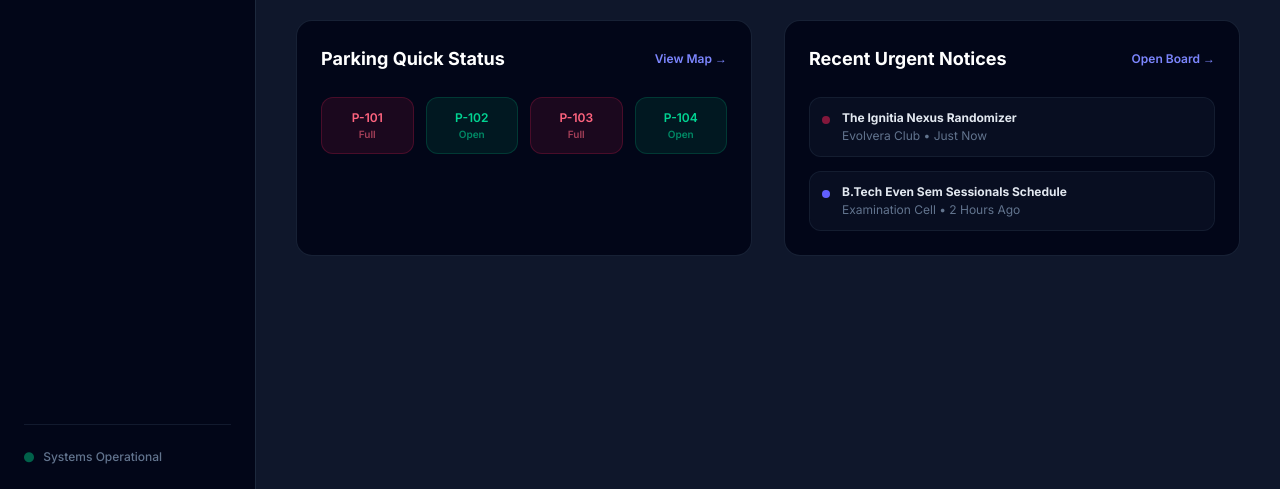
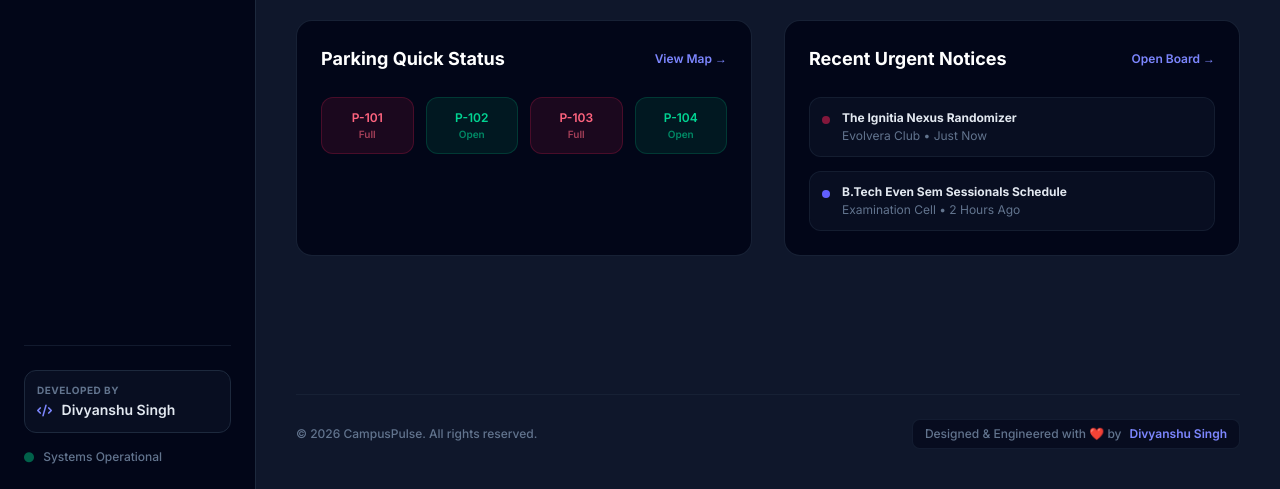
Before and after one commit to Uniquedivyanshu/Smart-Campus-Pulse, a plain HTML site: page index.html in a window 1280 px wide. Shown: the part 311-800 px from the top of the page. Drawn offline with nearby package versions, Linux system fonts and the light colour scheme.

Commit message:
Add files via upload

```diff
--- a/index.html
+++ b/index.html
@@ -40,13 +40,21 @@
                 </button>
             </nav>
         </div>
-        <div class="pt-6 border-t border-slate-800/60 text-xs text-slate-500 font-medium">
+
+        <div class="mt-auto pt-6 border-t border-slate-800/60">
+            <div class="bg-slate-900/50 border border-slate-800 p-3 rounded-xl">
+                <p class="text-[10px] uppercase font-bold tracking-wider text-slate-500">Developed By</p>
+                <p class="text-sm font-semibold text-slate-200 mt-0.5"><i class="fa-solid fa-code text-xs text-indigo-400 mr-1.5"></i> Divyanshu Singh</p>
+            </div>
+            <div class="pt-4 text-xs text-slate-500 font-medium">
                 <p><i class="fa-solid fa-circle text-emerald-500 text-[10px] mr-1.5 animate-pulse"></i> Systems Operational</p>
+            </div>
         </div>
     </aside>
 
-    <main class="flex-1 p-6 md:p-10 overflow-y-auto max-w-7xl mx-auto w-full">
+    <main class="flex-1 p-6 md:p-10 overflow-y-auto max-w-7xl mx-auto w-full flex flex-col justify-between">
 
+        <div>
             <header class="flex flex-col sm:flex-row sm:items-center sm:justify-between gap-4 mb-8 pb-6 border-b border-slate-800/60">
                 <div>
                     <h2 id="page-title" class="text-2xl md:text-3xl font-bold text-white tracking-tight">Dashboard Overview</h2>
@@ -177,18 +185,29 @@
                 <div id="notices-board-grid" class="grid grid-cols-1 md:grid-cols-2 lg:grid-cols-3 gap-6">
                     </div>
             </section>
+        </div>
+
+        <footer class="mt-12 pt-6 border-t border-slate-800/60 flex flex-col sm:flex-row items-center justify-between gap-4 text-xs text-slate-500 font-medium">
+            <div>
+                <p>© 2026 CampusPulse. All rights reserved.</p>
+            </div>
+            <div class="flex items-center gap-2 bg-slate-950/60 border border-slate-800/60 px-3 py-1.5 rounded-lg">
+                <span>Designed & Engineered with ❤️ by</span>
+                <span class="text-indigo-400 font-semibold">Divyanshu Singh</span>
+            </div>
+        </footer>
 
     </main>
 
     <script>
-        // --- DATA MANAGEMENT STATE (Using LocalStorage to support dynamic reload actions) ---
+        // --- DATA MANAGEMENT STATE ---
         let parkingSlots = JSON.parse(localStorage.getItem('campus_parking')) || [
             { id: 'P-101', type: 'Car', occupied: true, occupant: 'Faculty (Dean)' },
             { id: 'P-102', type: 'Car', occupied: false, occupant: '' },
             { id: 'P-103', type: 'Car', occupied: true, occupant: 'Visitor MH-04' },
             { id: 'P-104', type: 'Car', occupied: false, occupant: '' },
             { id: 'P-105', type: 'Bike', occupied: false, occupant: '' },
-            { id: 'P-106', type: 'Bike', occupied: true, occupant: 'Student UP-53' },
+            { id: 'P-106', type: 'Bike', occupied: true, occupant: 'Student' },
             { id: 'P-107', type: 'Bike', occupied: false, occupant: '' },
             { id: 'P-108', type: 'Bike', occupied: true, occupant: 'Faculty' },
         ];
@@ -216,19 +235,14 @@
 
         // --- NAVIGATION CONTROLLER ---
         function switchTab(tabId) {
-            // Hide all tabs
             document.querySelectorAll('.tab-content').forEach(tab => tab.classList.add('hidden'));
-            // Remove active button styling
             document.querySelectorAll('.nav-btn').forEach(btn => {
                 btn.className = "nav-btn w-full flex items-center gap-3 px-4 py-3 rounded-xl font-medium text-sm transition-all duration-200 text-slate-400 hover:bg-slate-800/50 hover:text-slate-200";
             });
 
-            // Show active tab
             document.getElementById(`tab-${tabId}`).classList.remove('hidden');
-            // Add active styling to tab button
             document.getElementById(`btn-${tabId}`).className = "nav-btn w-full flex items-center gap-3 px-4 py-3 rounded-xl font-medium text-sm transition-all duration-200 bg-indigo-600 text-white shadow-lg shadow-indigo-600/10";
 
-            // Header Content Alterations
             const titleMap = {
                 'dashboard': ['Dashboard Overview', 'Real-time monitoring and campus management terminal.'],
                 'parking': ['Smart Parking Log', 'Live occupancy metrics of smart infrastructure bays.'],
@@ -254,7 +268,6 @@
 
             document.getElementById('dash-notices-count').innerText = `${notices.length} Live`;
 
-            // Inject Quick Overviews
             let quickGridHtml = '';
             parkingSlots.slice(0, 4).forEach(s => {
                 quickGridHtml += `
@@ -315,10 +328,8 @@
             parkingSlots = parkingSlots.map(slot => {
                 if(slot.id === slotId) {
                     if(slot.occupied) {
-                        // Freeing slot
                         return { ...slot, occupied: false, occupant: '' };
                     } else {
-                        // Booking slot
                         return { ...slot, occupied: true, occupant: 'Self (Student Active Booking)' };
                     }
                 }
@@ -329,7 +340,7 @@
             updateDashboardMetrics();
         }
 
-        // --- FEATURE 2: COMPLAINT CONTROLLER MODAL ACTIONS ---
+        // --- FEATURE 2: COMPLAINT CONTROLLER ---
         function renderComplaints() {
             const list = document.getElementById('complaints-list');
             list.innerHTML = '';
@@ -380,7 +391,6 @@
             renderComplaints();
             updateDashboardMetrics();
 
-            // Reset Form Values safely
             document.getElementById('comp-location').value = '';
             document.getElementById('comp-desc').value = '';
         }
@@ -392,7 +402,7 @@
             updateDashboardMetrics();
         }
 
-        // --- FEATURE 3: DIGITAL PINBOARD NOTICE BOARD CONTROLLER ---
+        // --- FEATURE 3: NOTICE BOARD CONTROLLER ---
         function renderNotices(filter) {
             const grid = document.getElementById('notices-board-grid');
             grid.innerHTML = '';
```
Lines whose indentation alone changed are shown as unchanged.
